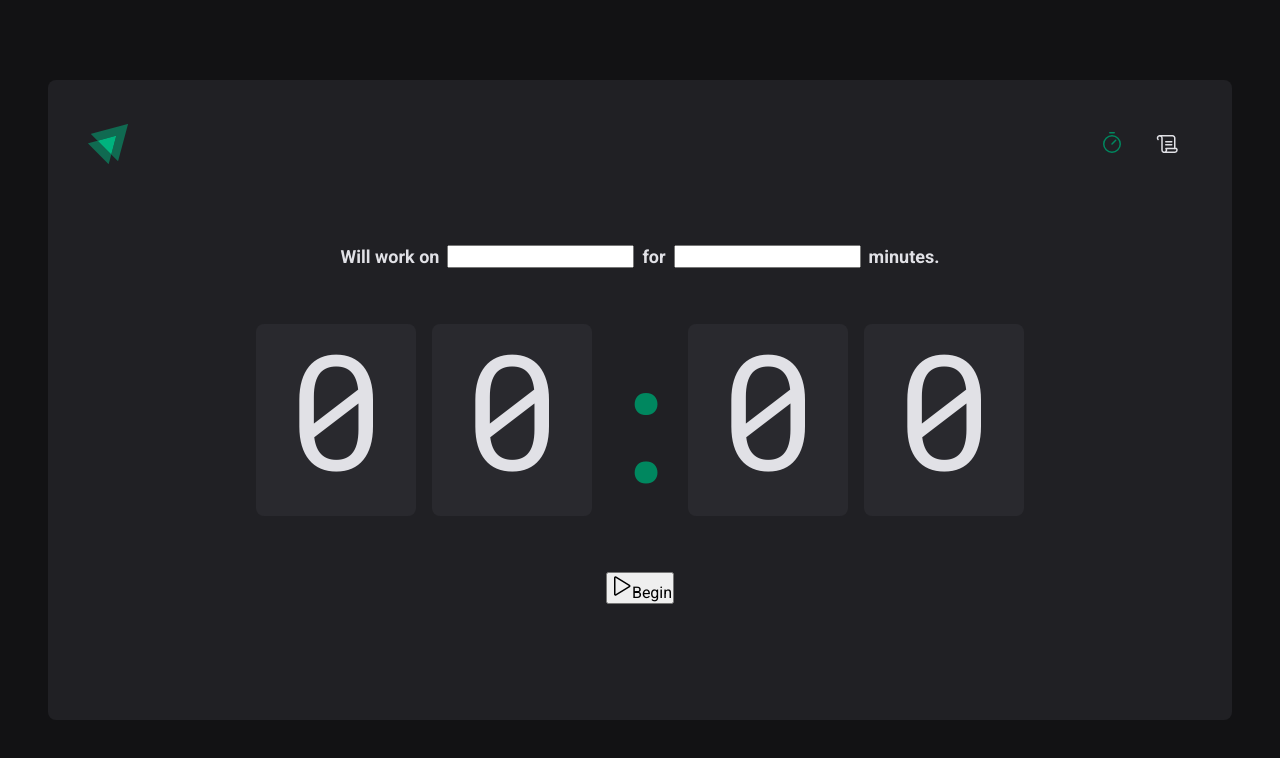
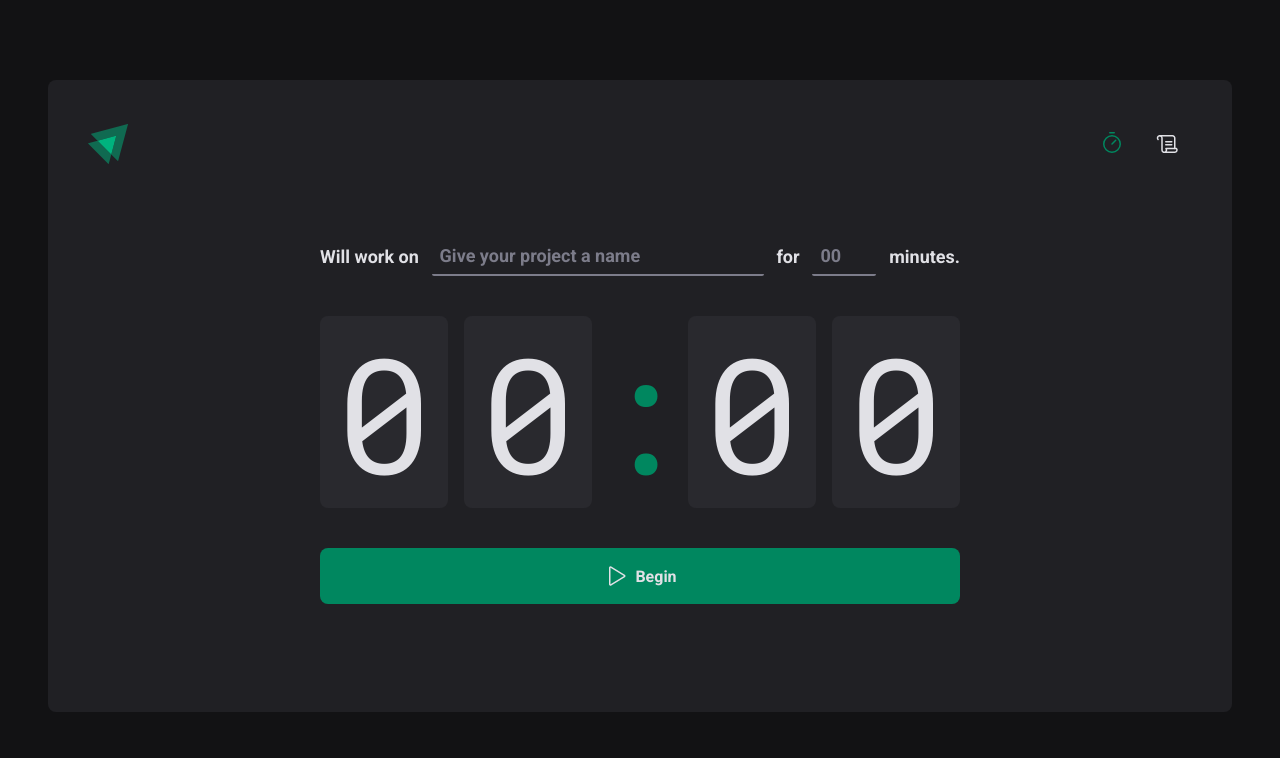
Before and after one commit to gh-johnny/Timer-React, a React (Vite) app: page / in a window 1280 px wide. Shown: the top 758 px of the page. Built offline with nearby package versions, Linux system fonts and the light colour scheme.

Commit message:
style: home input looks

```diff
--- a/src/layouts/DefaultLayout/styles.ts
+++ b/src/layouts/DefaultLayout/styles.ts
@@ -3,7 +3,7 @@
 const LayoutContainer = styled.div`
 
     max-width: 74rem;
-    height: calc(100vh - 10rem);
+    height: calc(97vh - 9rem);
     margin: 5rem auto;
     padding: 2.5rem;
 
--- a/src/pages/Home/index.tsx
+++ b/src/pages/Home/index.tsx
@@ -1,6 +1,6 @@
 import { Play } from "phosphor-react"
 
-import { CountDownContainer, FormContainer, HomeContainer, Separator } from "./styles"
+import { CountDownContainer, FormContainer, HomeContainer, MinutesAmountInput, Separator, StartCountDownButton, TaskInput } from "./styles"
 
 function Home() {
     return (
@@ -8,10 +8,17 @@
             <form action="">
                 <FormContainer>
                     <label htmlFor="task">Will work on</label>
-                    <input id="task" />
+                    <TaskInput
+                        id="task"
+                        placeholder="Give your project a name"
+                    />
 
                     <label htmlFor="minutesAmount">for</label>
-                    <input type="number" id="minutesAmount" />
+                    <MinutesAmountInput
+                        type="number"
+                        id="minutesAmount"
+                        placeholder="00"
+                    />
 
                     <span>minutes.</span>
                 </FormContainer>
@@ -26,12 +33,13 @@
                 </CountDownContainer>
 
 
-                <button
+                <StartCountDownButton
+                    disabled={false}
                     type="submit"
                 >
                     <Play size={24} />
                     Begin
-                </button>
+                </StartCountDownButton>
             </form>
         </HomeContainer>
     )
--- a/src/pages/Home/styles.ts
+++ b/src/pages/Home/styles.ts
@@ -12,9 +12,8 @@
         display: flex;
         flex-direction: column;
         align-items: center;
-        gap: 3.5rem;
+        gap: 2.5rem;
     }
-
 `
 
 const FormContainer = styled.div`
@@ -23,12 +22,40 @@
     display: flex;
     align-items: center;
     justify-content: center;
-    gap: 0.5rem;
+    gap: 0.8rem;
     color: ${props => props.theme['gray-100']};
     font-size: 1.125rem;
     font-weight: bold;
     flex-wrap: wrap;
+`
 
+const BaseInput = styled.input`
+    background: transparent;
+    height: 2.5rem;
+    border: 0;
+    border-bottom: 2px solid ${props => props.theme['gray-500']};
+    font-weight: bold;
+    font-size: inherit;
+    padding: 0 0.5rem;
+    color: ${({ theme }) => theme['gray-100']};
+    border-radius: 2px;
+
+    &:focus {
+        box-shadow: none;
+        border-color: ${props => props.theme['green-500']};
+    }
+
+    &::placeholder {
+        color: ${props => props.theme['gray-500']};
+    }
+`
+
+const TaskInput = styled(BaseInput)`
+    flex: 1;
+`
+
+const MinutesAmountInput = styled(BaseInput)`
+    width: 4rem;
 `
 
 const CountDownContainer = styled.div`
@@ -42,7 +69,7 @@
 
     span {
         background-color: ${props => props.theme['gray-700']};
-        padding: 1.25rem 2rem;
+        padding: 2rem 1rem;
         border-radius: 8px;
     }
 `
@@ -57,4 +84,32 @@
     justify-content: center;
 `
 
-export { HomeContainer, CountDownContainer, FormContainer, Separator }
+const StartCountDownButton = styled.button`
+    width: 100%;
+    border: 0;
+    padding: 1rem;
+    border-radius: 8px;
+
+    display: flex;
+    justify-content: center;
+    align-items: center;
+
+    gap: 0.5rem;
+    font-weight: bold;
+
+    cursor: pointer;
+
+    background: ${props => props.theme['green-500']};
+    color: ${props => props.theme['gray-100']};
+
+    &:not(:disabled):hover {
+        background: ${props => props.theme['green-700']};
+    }
+
+    &:disabled {
+        opacity: 0.7;
+        cursor: not-allowed;
+    }
+`
+
+export { HomeContainer, CountDownContainer, FormContainer, Separator, StartCountDownButton, TaskInput, MinutesAmountInput }
```
